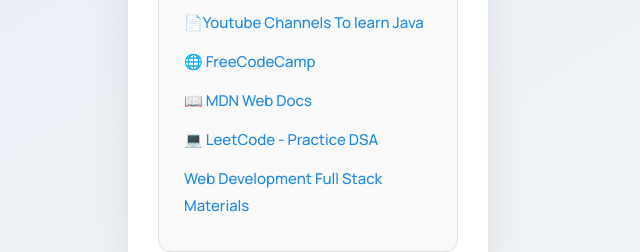
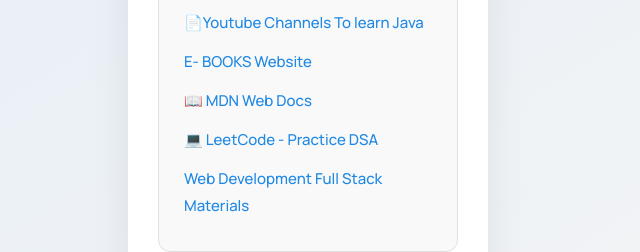
Before and after one commit to Ram-kumar-S-18/studyportal, a plain HTML site: page study.html in a window 1280 px wide. Shown: the part 385-637 px from the top of the page, 332-972 px from the left. Drawn offline with Linux system fonts and the light colour scheme.

```diff
--- a/study.html
+++ b/study.html
@@ -20,7 +20,7 @@
                     <li><a href="materials\materials\coding items\coding items\react bootcamp notes.docx" download>📄React Notes </a></li>
                     <li><a href="materials\materials\coding items\coding items\Best YouTube Channels to Learn Java for Free (1).pdf" download>📄Youtube Channels To learn Java </a></li>
 
-                    <li><a href="https://goalkicker.com/" target="_blank">🌐 FreeCodeCamp</a></li>
+                    <li><a href="https://goalkicker.com/" target="_blank">E- BOOKS Website</a></li>
                     <li><a href="https://developer.mozilla.org/en-US/" target="_blank">📖 MDN Web Docs</a></li>
                     <li><a href="https://leetcode.com/" target="_blank">💻 LeetCode - Practice DSA</a></li>
                     <li><a href="https://drive.google.com/drive/folders/1XOE8NpslvfMNGWoMwGgNN5gMIeCr394E" target="_blank">Web Development Full Stack Materials</a></li>
```
